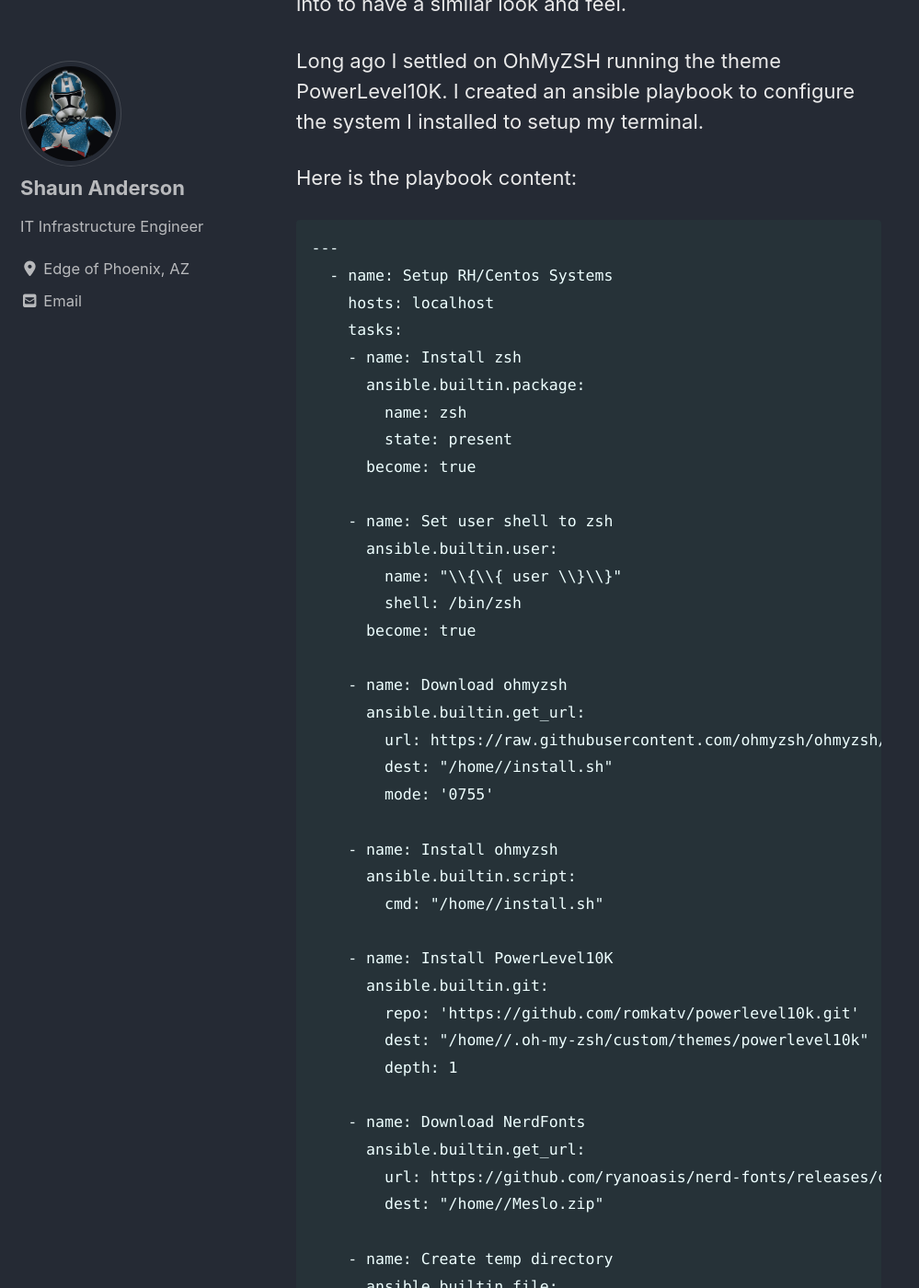
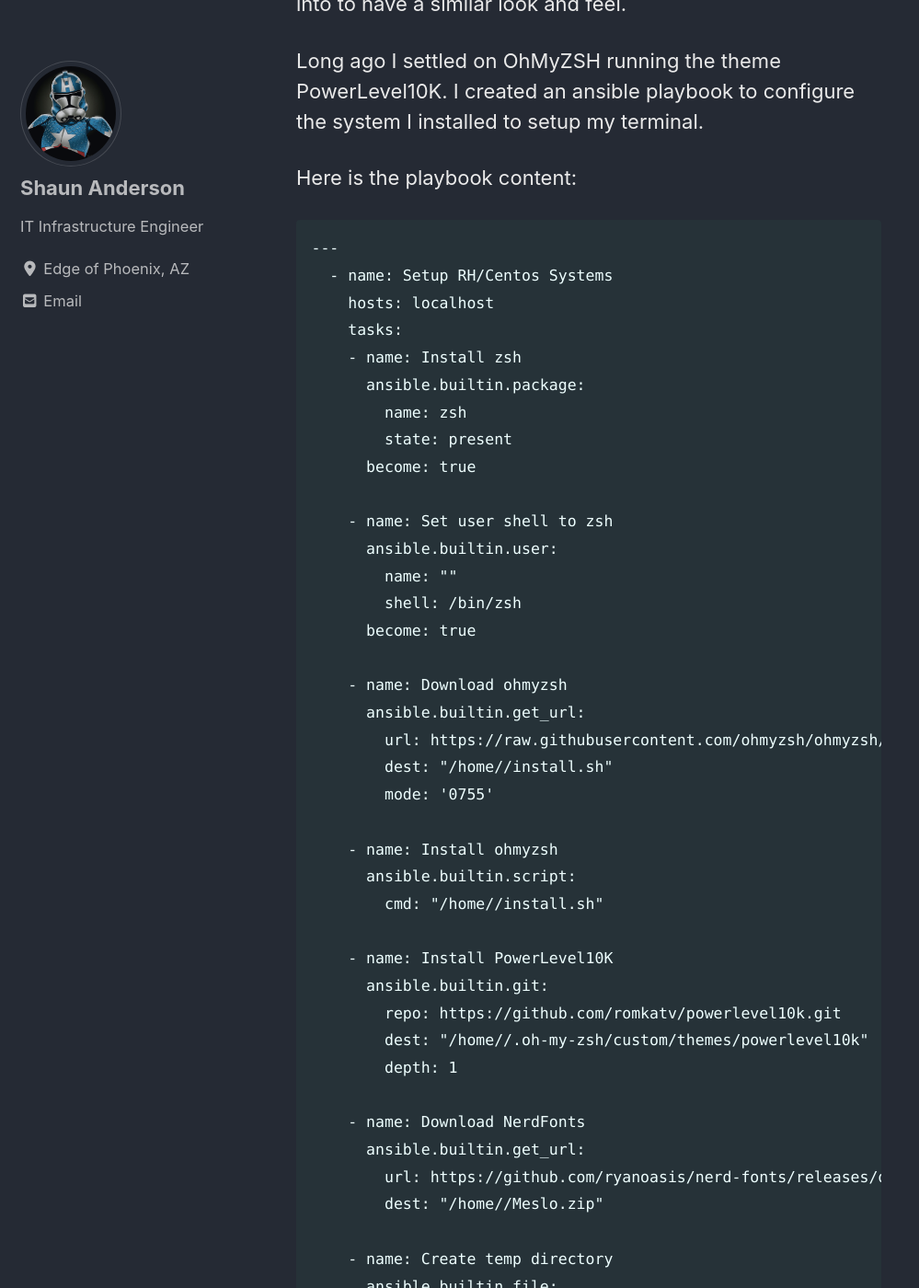
Before and after one commit to ShaunAndersonAZ/ShaunAndersonAZ.github.io, a Jekyll site: the page built from _posts/2023-02-24-Configure-OhMyZSH-PowerLevel10K.md, in a window 1280 px wide and 1400 px high, scrolled down 288 px. Shown: the whole window at 92% size, without its empty margins (0-999 px from the left). Built offline with Jekyll 4.4.1, drawn with Linux system fonts in a browser that asks for light colours; cached includes are drawn as plain includes; nearby versions of some CDN libraries; comment, search, counter and statistics services are not loaded; some of the changed text lies outside the part shown.

Commit message:
more troubleshooting

```diff
--- a/_posts/2023-02-24-Configure-OhMyZSH-PowerLevel10K.md
+++ b/_posts/2023-02-24-Configure-OhMyZSH-PowerLevel10K.md
@@ -24,7 +24,7 @@ Here is the playbook content:
 
     - name: Set user shell to zsh
       ansible.builtin.user:
-        name: "\\{\\{ user \\}\\}"
+        name: "{{ user }}"
         shell: /bin/zsh
       become: true
 
@@ -40,7 +40,7 @@ Here is the playbook content:
 
     - name: Install PowerLevel10K
       ansible.builtin.git:
-        repo: 'https://github.com/romkatv/powerlevel10k.git'
+        repo: https://github.com/romkatv/powerlevel10k.git
         dest: "/home/{{ user }}/.oh-my-zsh/custom/themes/powerlevel10k"
         depth: 1
 
```
